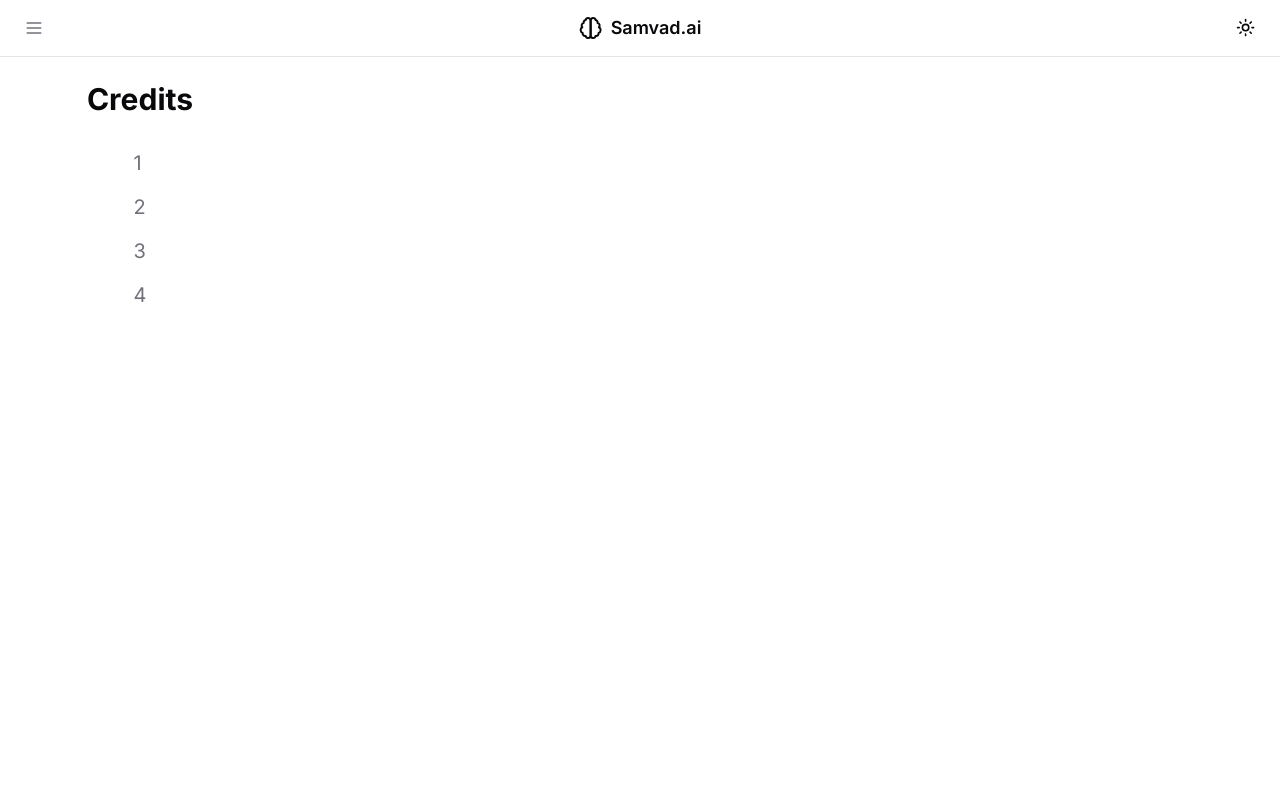
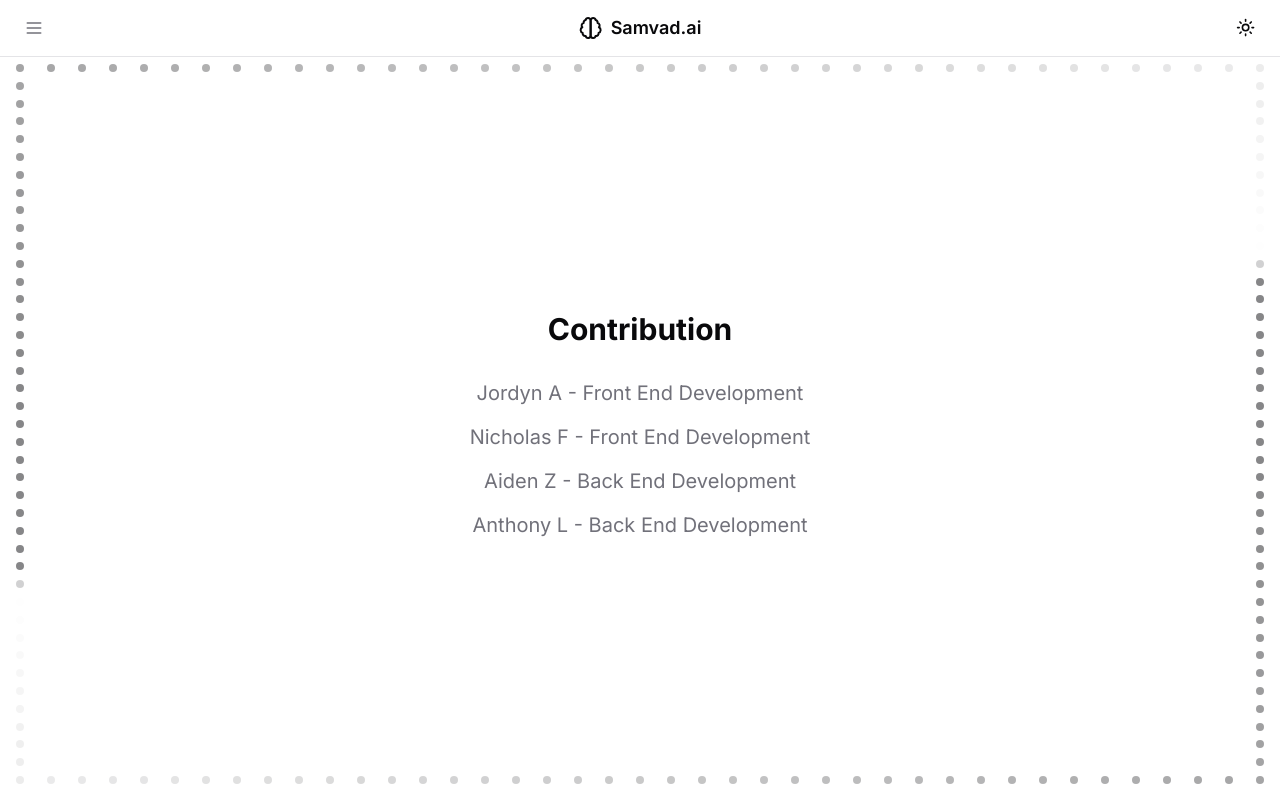
Before and after one commit to aidenzepp/samvad.ai, a Next.js app: page /credits in a window 1280 px wide. Built offline with nearby package versions, Linux system fonts and the light colour scheme.

Commit message:
Visual changes

```diff
--- a/package.json
+++ b/package.json
@@ -54,6 +54,7 @@
     "react-resizable-panels": "^2.1.4",
     "react-simple-typewriter": "^5.0.1",
     "tailwind-merge": "^2.2.2",
+    "tailwind-scrollbar": "^3.1.0",
     "tailwindcss-animate": "^1.0.7",
     "typewriter-effect": "^2.21.0",
     "uuid": "^10.0.0",
--- a/src/app/credits/page.tsx
+++ b/src/app/credits/page.tsx
@@ -1,21 +1,97 @@
 "use client";
 
 import { Navbar } from "@/components/ui/navbar";
+import { useEffect, useState } from "react";
 
 export default function Credits() {
+    const [dots, setDots] = useState<{ x: number; y: number; delay: number }[]>([]);
+    const [dimensions, setDimensions] = useState({ width: 0, height: 0 });
+
+    useEffect(() => {
+        setDimensions({
+            width: window.innerWidth,
+            height: window.innerHeight
+        });
+
+        const handleResize = () => {
+            setDimensions({
+                width: window.innerWidth,
+                height: window.innerHeight
+            });
+        };
+
+        window.addEventListener('resize', handleResize);
+        return () => window.removeEventListener('resize', handleResize);
+    }, []);
+
+    useEffect(() => {
+        if (dimensions.width === 0 || dimensions.height === 0) return;
+
+        const dotsPerSide = 40;
+        const totalDots = dotsPerSide * 4;
+        const newDots = [];
+
+        for (let i = 0; i < totalDots; i++) {
+            let x, y;
+            const segment = Math.floor(i / dotsPerSide);
+            const segmentPosition = (i % dotsPerSide) / dotsPerSide;
+
+            switch(segment) {
+                case 0:
+                    x = 16 + segmentPosition * (dimensions.width - 40);
+                    y = 64;
+                    break;
+                case 1:
+                    x = dimensions.width - 24;
+                    y = 64 + segmentPosition * (dimensions.height - 88);
+                    break;
+                case 2:
+                    x = dimensions.width - 24 - segmentPosition * (dimensions.width - 40);
+                    y = dimensions.height - 24;
+                    break;
+                default:
+                    x = 16;
+                    y = dimensions.height - 24 - segmentPosition * (dimensions.height - 88);
+                    break;
+            }
+
+            newDots.push({
+                x,
+                y,
+                delay: -(i / totalDots) * 8,
+            });
+        }
+        setDots(newDots);
+    }, [dimensions]);
+
     return (
-      <div className="min-h-screen bg-background text-foreground relative overflow-hidden">
+      <div className="h-screen bg-background text-foreground relative overflow-hidden">
         <Navbar />
-        <div className="grid lg:grid-cols-[280px_1fr]">
+        <div className="absolute inset-0 z-0 pointer-events-none">
+          {dots.map((dot, index) => (
+            <div
+              key={index}
+              className="absolute w-2 h-2 rounded-full bg-foreground/70"
+              style={{
+                left: `${dot.x}px`,
+                top: `${dot.y}px`,
+                animation: `fadeInOut 4s linear infinite`,
+                animationDelay: `${dot.delay}s`,
+              }}
+            />
+          ))}
+        </div>
+
+        <div className="h-[calc(100vh-4rem)] grid place-items-center">
           <div className="flex flex-col">
             <main className="flex flex-1 flex-col gap-4 p-4 md:gap-8 md:p-6">
               <div className="flex flex-col items-center justify-center h-full">
-                <h2 className="text-3xl font-bold mb-8 text-foreground">Credits</h2>
-                <ul className="text-xl space-y-4">
-                  <li className="text-muted-foreground">1</li>
-                  <li className="text-muted-foreground">2</li>
-                  <li className="text-muted-foreground">3</li>
-                  <li className="text-muted-foreground">4</li>
+                <h2 className="text-3xl font-bold mb-8 text-foreground text-center">Contribution</h2>
+                <ul className="text-xl space-y-4 text-center">
+                  <li className="text-muted-foreground">Jordyn A - Front End Development</li>
+                  <li className="text-muted-foreground">Nicholas F - Front End Development</li>
+                  <li className="text-muted-foreground">Aiden Z - Back End Development</li>
+                  <li className="text-muted-foreground">Anthony L - Back End Development</li>
                 </ul>
               </div>
             </main>
--- a/src/app/globals.css
+++ b/src/app/globals.css
@@ -74,3 +74,18 @@
     @apply bg-background text-foreground;
   }
 }
+
+@keyframes fadeInOut {
+  0% {
+    opacity: 0;
+  }
+  2% {
+    opacity: 0.7;
+  }
+  15% {
+    opacity: 0.7;
+  }
+  100% {
+    opacity: 0;
+  }
+}
--- a/src/components/chat-input.tsx
+++ b/src/components/chat-input.tsx
@@ -35,7 +35,7 @@ export const ChatInput: React.FC<ChatInputProps> = ({ onSendMessage }) => {
     <div className="flex items-center space-x-2">
       <Textarea
         placeholder="Type your message here..."
-        className="flex-grow max-h-[200px] min-h-[60px] overflow-y-auto resize-y"
+        className="border-gray-200 dark:border-zinc-900 dark:bg-zinc-800 min-h-[80px] max-h-[500px] overflow-y-auto resize-y"
         value={message}
         onChange={handleMessageChange}
         onKeyDown={handleKeyDown}
--- a/tailwind.config.ts
+++ b/tailwind.config.ts
@@ -1,4 +1,5 @@
 import type { Config } from "tailwindcss";
+import tailwindScrollbar from "tailwind-scrollbar";
 
 const config = {
   darkMode: ["class"],
@@ -73,7 +74,10 @@ const config = {
       },
     },
   },
-  plugins: [require("tailwindcss-animate")],
+  plugins: [
+    require("tailwindcss-animate"),
+    tailwindScrollbar({ nocompatible: true })
+  ],
 } satisfies Config;
 
 export default config;
```
Also changed, not shown: src/app/chats/[id]/page.tsx (+169 -9 lines), 1 other file (tests, documents, lock files or other folders).
